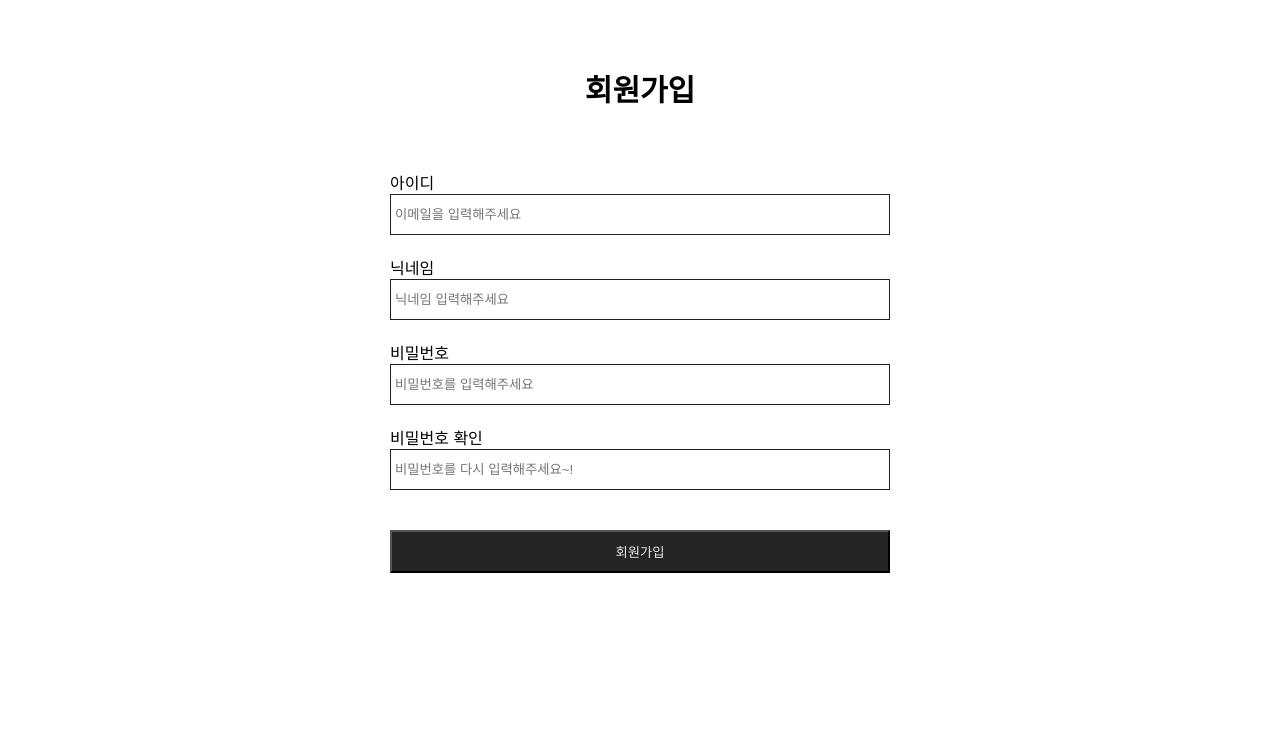
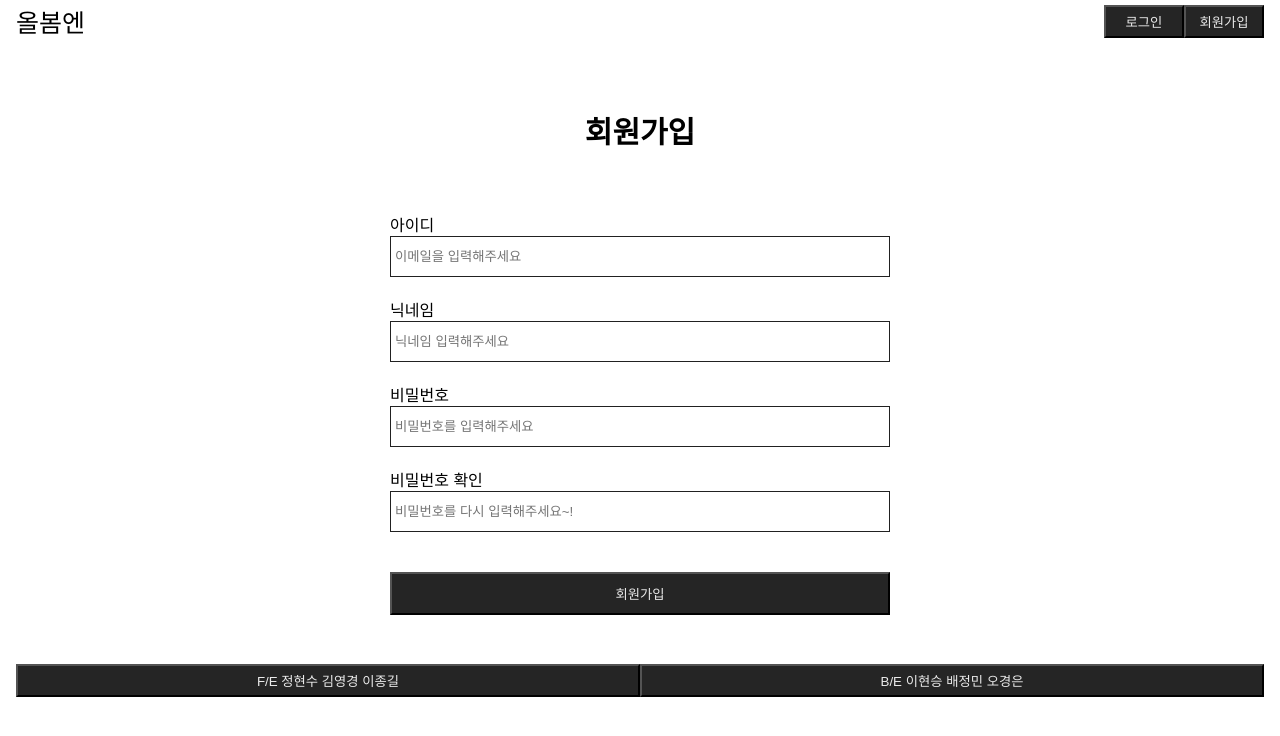
Before and after one commit to crown0205/spring_project2, a React (Create React App) app: page /signup in a window 1280 px wide. Shown: the top 736 px of the page. Built offline with nearby package versions, Linux system fonts and the light colour scheme.

Commit message:
Header.js Footer.js 생성

```diff
--- /dev/null
+++ b/src/components/Footer.js
@@ -0,0 +1,18 @@
+import React from "react";
+
+import { Grid, Text, Button } from "../elements";
+
+const Footer = (props) => {
+  return (
+    <React.Fragment>
+      <Grid is_flex padding="3px 16px">
+        <Button text="F/E 정현수 김영경 이종길"></Button>
+        <Button text="B/E 이현승 배정민 오경은"></Button>
+      </Grid>
+    </React.Fragment>
+  );
+};
+
+Footer.defaultProps = {};
+
+export default Footer;
--- /dev/null
+++ b/src/components/Header.js
@@ -0,0 +1,42 @@
+import React from "react";
+
+import { Grid, Text, Button } from "../elements";
+
+const Header = (props) => {
+  return (
+    <React.Fragment>
+      <Grid is_flex padding="3px 16px">
+        <Grid>
+          <Text margin="0px" size="25px" bold>
+            올봄엔
+          </Text>
+        </Grid>
+        <Grid width="auto" is_flex>
+          <Button text="로그인" width="80px"></Button>
+          <Button text="회원가입" width="80px"></Button>
+        </Grid>
+      </Grid>
+    </React.Fragment>
+  );
+
+  //   return (
+  //     <React.Fragment>
+  //       <Grid is_flex padding="3px 16px">
+  //         <Grid>
+  //           <Text margin="0px" size="25px" bold>
+  //             올봄엔
+  //           </Text>
+  //         </Grid>
+  //         <Grid width="auto" is_flex>
+  //           <Button text="내 정보" width="80px"></Button>
+  //           <Button text="알림" width="80px"></Button>
+  //           <Button text="로그아웃" width="80px"></Button>
+  //         </Grid>
+  //       </Grid>
+  //     </React.Fragment>
+  //   );
+};
+
+Header.defaultProps = {};
+
+export default Header;
--- a/src/elements/Gird.js
+++ /dev/null
@@ -1,52 +0,0 @@
-import React from "react";
-import styled from "styled-components";
-
-// Mw = min-width,
-const Grid = props => {
-  const { children, width, margin, padding, bg, center, _onClick, height, Minw, Maxw } =
-    props;
-
-  const styles = {
-    width,
-    margin,
-    padding,
-    bg,
-    center,
-    height,
-    Minw,
-    Maxw
-  };
-
-  return (
-    <React.Fragment>
-      <GridBox {...styles} onClick={_onClick}>
-        {children}
-      </GridBox>
-    </React.Fragment>
-  );
-};
-
-Grid.defaultProps = {
-  children: null,
-  width: "100%",
-  height: "auto",
-  padding: false,
-  margin: false,
-  bg: false,
-  center: false,
-  _onClick: () => {},
-};
-
-const GridBox = styled.div`
-  width: ${props => props.width};
-  height: ${props => props.height};
-  box-sizing: border-box;
-  min-width: ${props => props.Minw};
-  max-width: ${props => props.Maxw};
-  ${props => (props.padding ? `padding: ${props.padding};` : "")}
-  ${props => (props.margin ? `margin: ${props.margin};` : "")}
-  ${props => (props.bg ? `background-color: ${props.bg};` : "")}
-  ${props => (props.center ? `text-align: center;` : "")};
-`;
-
-export default Grid;
--- /dev/null
+++ b/src/elements/Grid.js
@@ -0,0 +1,68 @@
+import React from "react";
+import styled from "styled-components";
+
+// Mw = min-width,
+const Grid = (props) => {
+  const {
+    is_flex,
+    children,
+    width,
+    margin,
+    padding,
+    bg,
+    center,
+    _onClick,
+    height,
+    Minw,
+    Maxw,
+  } = props;
+
+  const styles = {
+    width,
+    margin,
+    padding,
+    bg,
+    center,
+    height,
+    Minw,
+    Maxw,
+    is_flex,
+  };
+
+  return (
+    <React.Fragment>
+      <GridBox {...styles} onClick={_onClick}>
+        {children}
+      </GridBox>
+    </React.Fragment>
+  );
+};
+
+Grid.defaultProps = {
+  children: null,
+  width: "100%",
+  height: "auto",
+  padding: false,
+  margin: false,
+  bg: false,
+  center: false,
+  _onClick: () => {},
+};
+
+const GridBox = styled.div`
+  width: ${(props) => props.width};
+  height: ${(props) => props.height};
+  box-sizing: border-box;
+  min-width: ${(props) => props.Minw};
+  max-width: ${(props) => props.Maxw};
+  ${(props) => (props.padding ? `padding: ${props.padding};` : "")}
+  ${(props) => (props.margin ? `margin: ${props.margin};` : "")}
+  ${(props) => (props.bg ? `background-color: ${props.bg};` : "")}
+  ${(props) => (props.center ? `text-align: center;` : "")};
+  ${(props) =>
+    props.is_flex
+      ? `display:flex; align-items: center; justify-content: space-between `
+      : ""};
+`;
+
+export default Grid;
--- /dev/null
+++ b/src/elements/Image.js
@@ -0,0 +1,7 @@
+import React from "react";
+
+const Image = () => {
+  return null;
+};
+
+export default Image;
--- a/src/elements/Input.js
+++ b/src/elements/Input.js
@@ -1,16 +1,16 @@
 import React from "react";
 import styled from "styled-components";
 
-import {Text} from "./index"
+import { Text } from "./index";
 
-const Input = props => {
-  const { label, type, value, placeholder, _onChange, onSubmit, is_submit} =
+const Input = (props) => {
+  const { label, type, value, placeholder, _onChange, onSubmit, is_submit } =
     props;
 
   return (
     <React.Fragment>
       <div>
-        <Text>{label? label:"텍스트"}</Text>
+        {label && <Text>{label}</Text>}
         <InputBox type={type} placeholder={placeholder} onChange={_onChange} />
       </div>
     </React.Fragment>
--- a/src/elements/index.js
+++ b/src/elements/index.js
@@ -1,6 +1,7 @@
 import Input from "./Input";
-import Grid from "./Gird";
+import Grid from "./Grid";
 import Text from "./Text";
-import Button from "./Button"
+import Button from "./Button";
+import Image from "./Image";
 
-export { Input, Grid, Text, Button };
+export { Input, Grid, Text, Button, Image };
--- a/src/shared/App.js
+++ b/src/shared/App.js
@@ -5,16 +5,23 @@ import React from "react";
 
 import Login from "../pages/Login";
 import Signup from "../pages/Signup";
+import Main from "../pages/Main";
 // import PostList from "../pages/PostList";
+
+import Header from "../components/Header";
+import Footer from "../components/Footer";
 
 function App() {
   return (
     <React.Fragment>
+      <Header />
       <BrowserRouter>
         {/* <Route path="/" exact component={PostList} /> */}
+        <Route path="/" exact component={Main} />
         <Route path="/login" exact component={Login} />
         <Route path="/signup" exact component={Signup} />
       </BrowserRouter>
+      <Footer />
     </React.Fragment>
   );
 }
```
Also changed, not shown: src/components/Card.js (added, +7 -0 lines), src/pages/Signup.js (+12 -6 lines), src/pages/Main.js (added).
